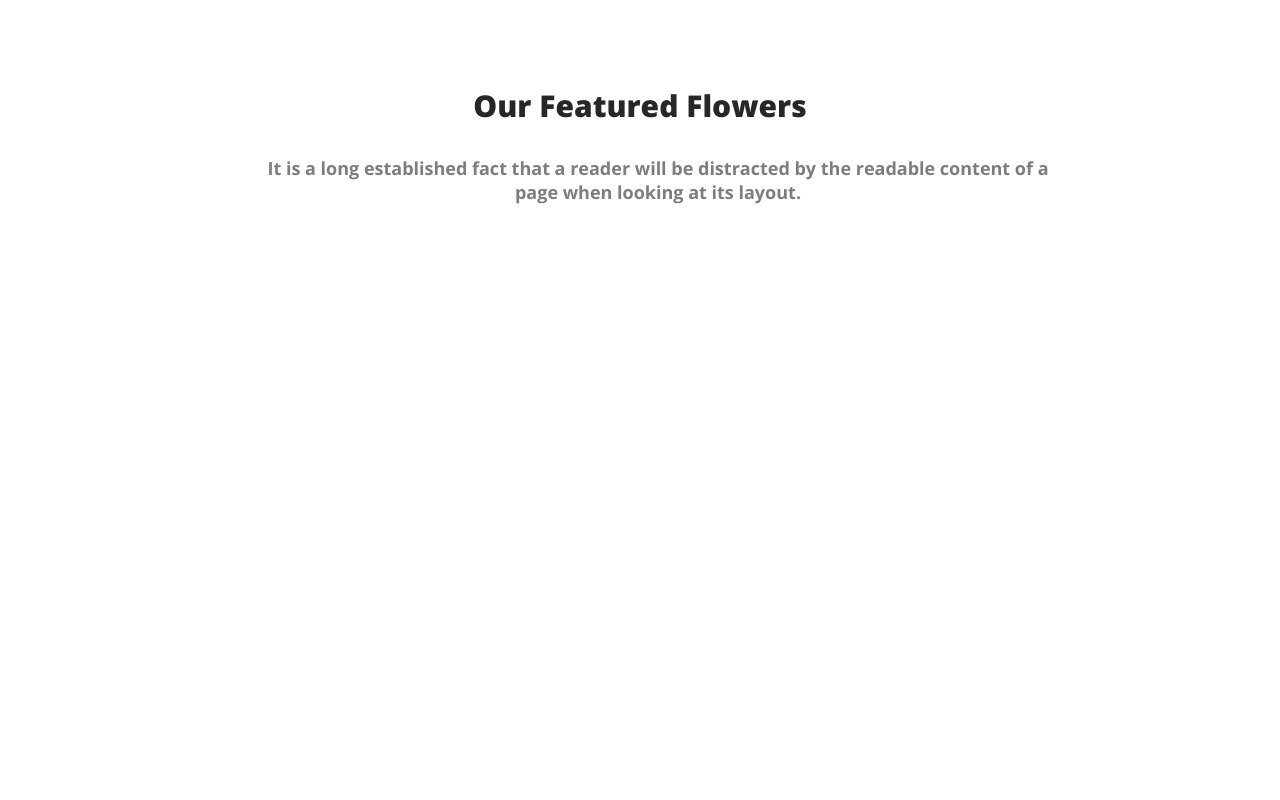
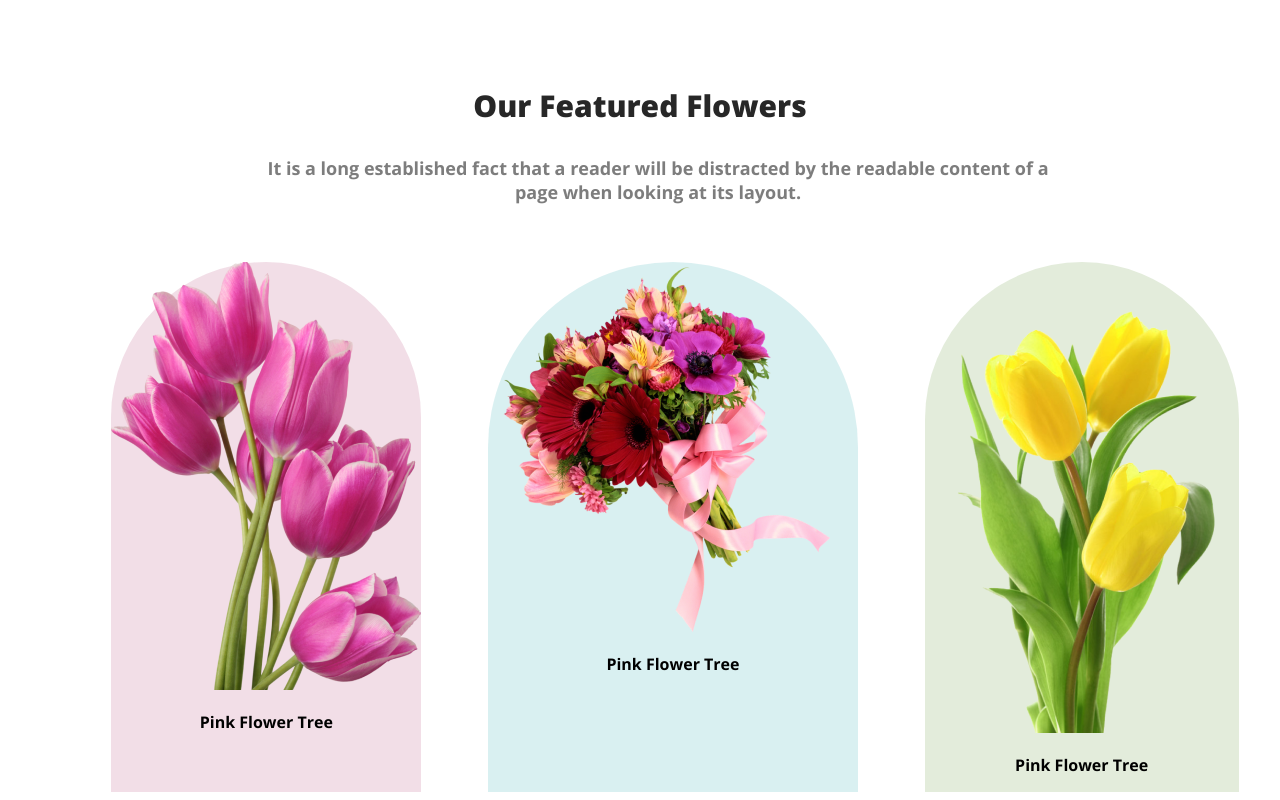
Before and after one commit to jennifergomes2/flower-shop, a plain HTML site: page index.html in a window 1280 px wide. Shown: the part 733-1533 px from the top of the page. Before the commit the page ends 995 px from the top, so only its background shows below. Drawn offline with nearby package versions, Linux system fonts and the light colour scheme.

Commit message:
added featured flower information

```diff
--- a/index.html
+++ b/index.html
@@ -32,7 +32,27 @@
                 <h3 class="section-title">Our Featured Flowers</h3>
                 <p class="section-description">It is a long established fact that a reader will be distracted by the readable content of a page when looking at its layout.</p>
 
+                <div class="featured-flower-container">
+                    <div class="featured-flower-sub-container1">
+                    <div class="featured-flower-info">
+                        <img src="Flower Asset/pngwing 6.png" alt="" class="info-picture">
+                        <p class="info-description">Pink Flower Tree</p>
+                    </div>
+                    </div>
+                    <div class="featured-flower-sub-container2">
+                    <div class="featured-flower-info">
+                        <img src="Flower Asset/pngwing 5.png" alt="" class="info-picture">
+                        <p class="info-description">Pink Flower Tree</p>
+                    </div>
+                    </div>
 
+                    <div class="featured-flower-sub-container3">
+                    <div class="featured-flower-info">
+                        <img src="Flower Asset/pngwing 7.png" alt="" class="info-picture">
+                        <p class="info-description">Pink Flower Tree</p>
+                    </div>
+                    </div>
+                </div>
             </section>
     </main>
 
--- a/styles/flowershop.css
+++ b/styles/flowershop.css
@@ -73,3 +73,26 @@ body {
     padding: 10px 250px 10px 250px;
     margin-bottom: 48px;
 }
+
+.featured-flower-container{
+    display: flex;
+    justify-content: space-around;
+    max-width: 1200px;
+    text-align: center;
+    padding-left: 70px;
+}
+
+.featured-flower-sub-container1{
+    border-radius: 300px 300px 0px 0px;
+background: rgba(167, 33, 98, 0.15);
+}
+
+.featured-flower-sub-container2{
+    border-radius: 300px 300px 0px 0px;
+background: rgba(5, 151, 160, 0.15);
+}
+
+.featured-flower-sub-container3{
+    border-radius: 300px 300px 0px 0px;
+background: rgba(71, 125, 17, 0.15);
+}
```
